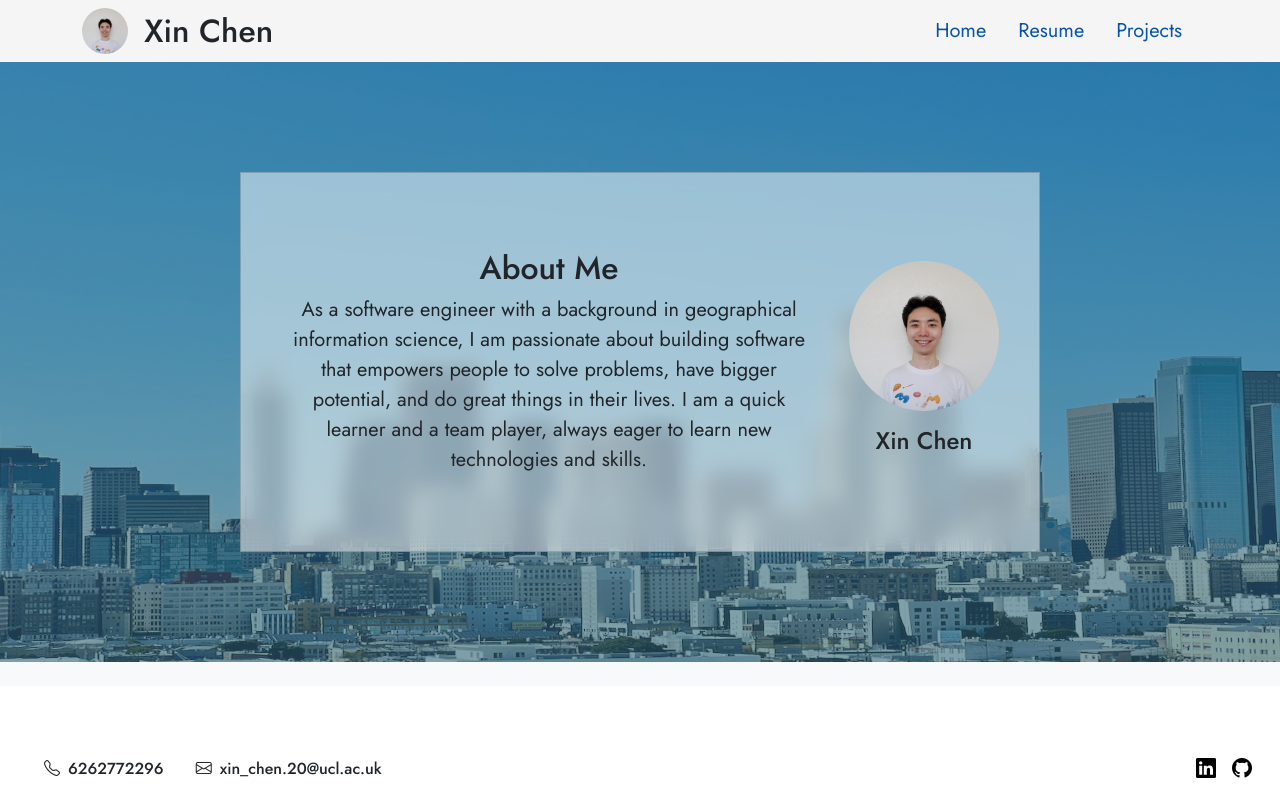
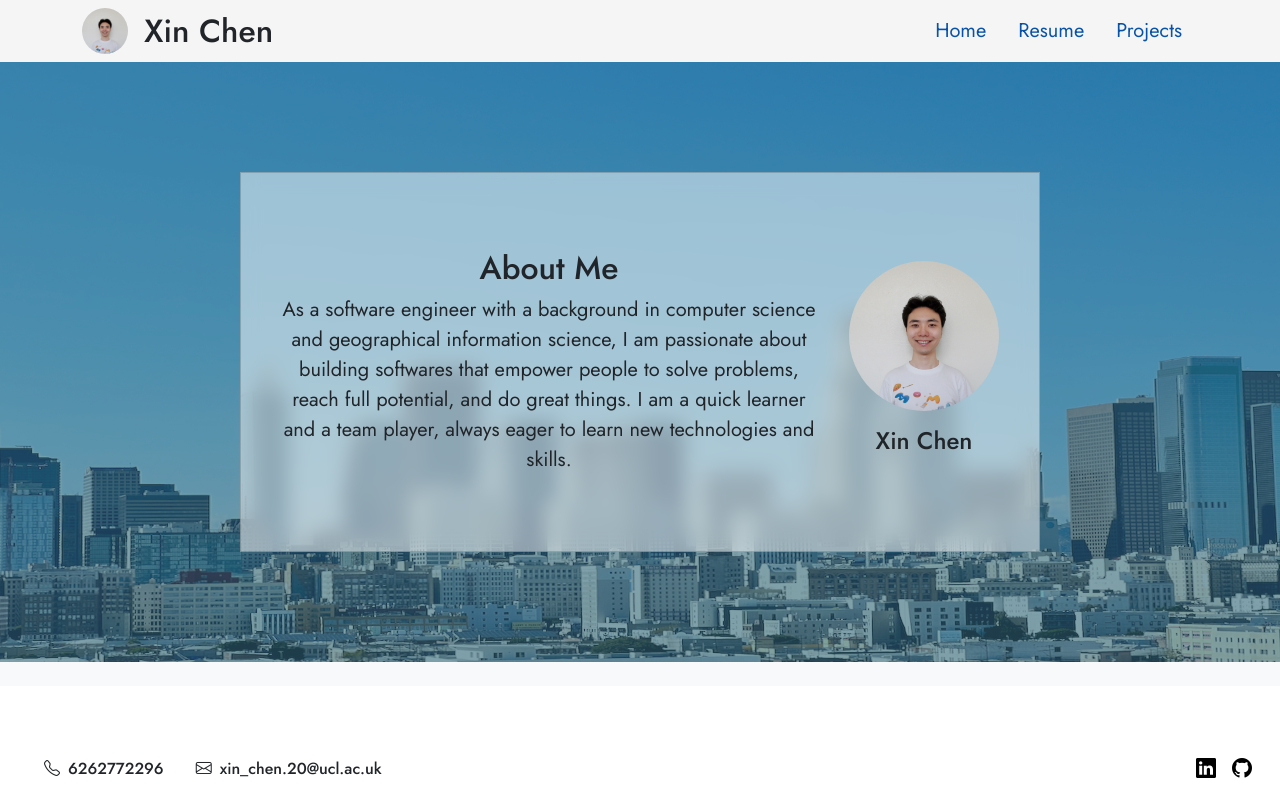
Before and after one commit to chrischen96/Portfolio, a React (Vite) app: page / in a window 1280 px wide. Built offline with nearby package versions, Linux system fonts and the light colour scheme.

Commit message:
brand statement

```diff
--- a/src/components/Home.jsx
+++ b/src/components/Home.jsx
@@ -11,7 +11,7 @@ const About = () => {
                         <div className="card-body">
                             <h2 className="card-title">About Me</h2>
                             <p className="card-text fs-5">
-                                As a software engineer with a background in geographical information science, I am passionate about building software that empowers people to solve problems, have bigger potential, and do great things in their lives. I am a quick learner and a team player, always eager to learn new technologies and skills.
+                                As a software engineer with a background in computer science and geographical information science, I am passionate about building softwares that empower people to solve problems, reach full potential, and do great things. I am a quick learner and a team player, always eager to learn new technologies and skills.
                             </p>
                         </div>
                         <div className="card-body" id='invis-port'>
```
